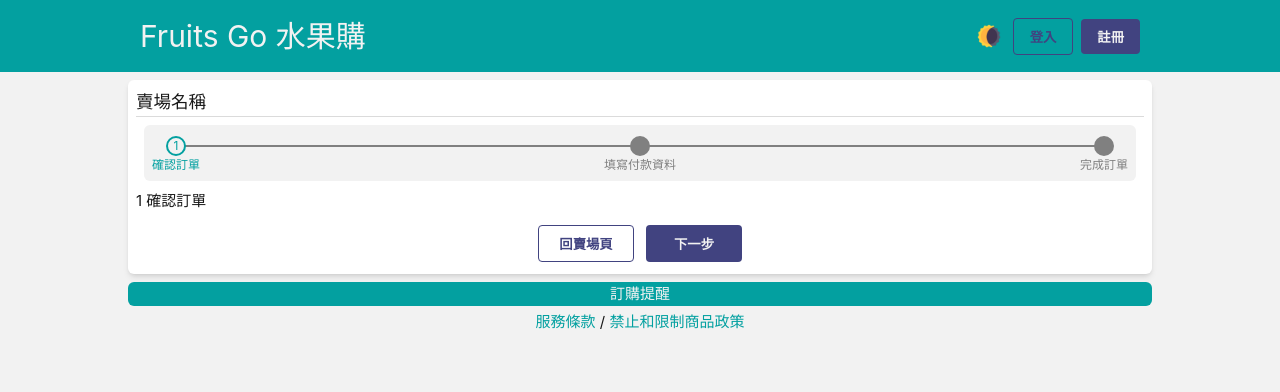
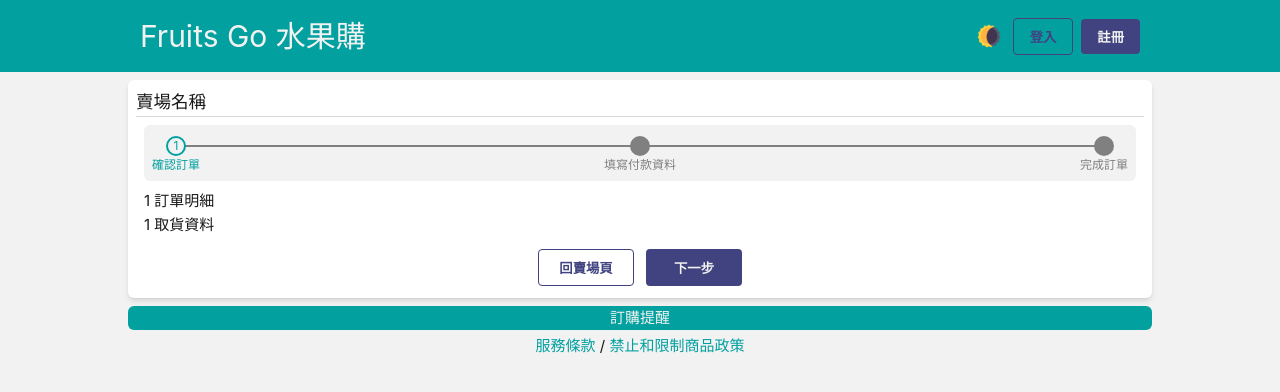
Before and after one commit to Joy-Chang-2021/FruitsGoCart, a Vue app: page /Cart in a window 1280 px wide. Shown: the top 392 px of the page. Built offline with nearby package versions, Linux system fonts and the light colour scheme.

Commit message:
docs: 修改部分檔案名稱；feat: 訂單表格 (OrderList／OrderShipping／OrderRecipient) 初步框架

```diff
--- /dev/null
+++ b/src/components/OrderList.vue
@@ -0,0 +1,14 @@
+<template>
+  <div>{{ checkoutState }} 訂單明細</div>
+</template>
+
+<script>
+export default {
+  props: {
+    checkoutState: {
+      type: Number,
+      require: true
+    }
+  }
+}
+</script>
--- /dev/null
+++ b/src/components/OrderRecipient.vue
@@ -0,0 +1,14 @@
+<template>
+  <div>{{ checkoutState }} 訂購人/收件人資料</div>
+</template>
+
+<script>
+export default {
+  props: {
+    checkoutState: {
+      type: Number,
+      require: true
+    }
+  }
+}
+</script>
--- /dev/null
+++ b/src/components/OrderShipping.vue
@@ -0,0 +1,14 @@
+<template>
+  <div>{{ checkoutState }} 取貨資料</div>
+</template>
+
+<script>
+export default {
+  props: {
+    checkoutState: {
+      type: Number,
+      require: true
+    }
+  }
+}
+</script>
--- a/src/components/PaymentForm.vue
+++ /dev/null
@@ -1,16 +0,0 @@
-<template>
-  <div v-show="checkoutState === 1">{{ checkoutState }} 確認訂單</div>
-  <div v-show="checkoutState === 2">{{ checkoutState }} 付款資料</div>
-  <div v-show="checkoutState === 3">{{ checkoutState }} 完成訂單</div>
-</template>
-
-<script>
-export default {
-  props: {
-    checkoutState: {
-      type: Number,
-      require: true
-    }
-  }
-}
-</script>
--- a/src/views/Cart.vue
+++ b/src/views/Cart.vue
@@ -1,6 +1,8 @@
 <script setup>
-import PaymentState from "../components/PaymentState.vue";
-import PaymentForm from "../components/PaymentForm.vue"
+import CartState from "../components/CartState.vue";
+import OrderList from "../components/OrderList.vue";
+import OrderShipping from "../components/OrderShipping.vue";
+import OrderRecipient from "../components/OrderRecipient.vue";
 let shopInfo = {
   name: "賣場名稱",
   description: "Lorem ipsum dolor sit amet, consectetur adipisicing elit. Blanditiisitaquequodpraesentiumexplicaboincidunt? Dolores beatae nam at sed dolorum ratione dolorem nisi velit cum. Lorem ipsum dolor sit amet, consectetur adipisicing elit. Blanditiisitaquequodpraesentiumexplicaboincidunt? Dolores beatae nam at sed dolorum ratione dolorem nisi velit cum."
@@ -13,9 +15,22 @@ let shopInfo = {
     <h3 class="pt-2 ">{{ shopInfo.name }}</h3>
     <hr />
     <!-- 顯示付帳流程的狀態 -->
-    <PaymentState :checkoutState="checkoutState"/>
+    <CartState :checkoutState="checkoutState"/>
     <!-- 顯示付帳的詳細內容 -->
-    <PaymentForm :checkoutState="checkoutState"/>
+    <div class="flex flex-col mx-2">
+      <!-- 訂單明細 -->
+      <OrderList
+        :class="[{'order-3': checkoutState === 3}]"
+        :checkoutState="checkoutState"/>
+      <!-- 取貨資料：付款方式、取貨方式 -->
+      <OrderShipping
+        :class="[{'hidden': checkoutState === 2}]"
+        :checkoutState="checkoutState"/>
+      <!-- 訂購人/取貨人資料 -->
+      <OrderRecipient
+        :class="[{'hidden': checkoutState === 1}]"
+        :checkoutState="checkoutState"/>
+    </div>
     <!-- 上一頁、下一頁：控制付帳流程步驟及狀態 -->
     <div class="py-3 flex justify-center">
       <RouterLink to="/" class="no-underline">
@@ -39,11 +54,19 @@ let shopInfo = {
       </button>
       <button
         v-show="checkoutState === 2"
+        @click="++checkoutState"
         class="btn btn-theme ml-3 w-24">
         送出結帳
       </button>
+      <button
+        v-show="checkoutState === 3"
+        @click="--checkoutState"
+        class="btn btn-theme w-24">
+        列印本頁
+      </button>
     </div>
   </main>
+  <!-- 頁腳 -->
   <footer class="mx-2 my-1 text-center">
     <!-- 訂購提醒 -->
     <div class="max-w-screen-lg mx-auto mb-1">
--- a/src/views/Index.vue
+++ b/src/views/Index.vue
@@ -1,7 +1,7 @@
 <script setup>
 import IndexProducts from "../components/IndexProducts.vue"
-import Statement from "../components/Statement.vue"
-import Footer from "../components/Footer.vue"
+import IndexStatement from "../components/IndexStatement.vue"
+import IndexFooter from "../components/IndexFooter.vue"
 let shopInfo = {
   name: "賣場名稱",
   description: "Lorem ipsum dolor sit amet, consectetur adipisicing elit. Blanditiisitaquequodpraesentiumexplicaboincidunt? Dolores beatae nam at sed dolorum ratione dolorem nisi velit cum. Lorem ipsum dolor sit amet, consectetur adipisicing elit. Blanditiisitaquequodpraesentiumexplicaboincidunt? Dolores beatae nam at sed dolorum ratione dolorem nisi velit cum."
@@ -39,6 +39,6 @@ let shopInfo = {
     <IndexProducts />
   </main>
   <!-- 賣場聲明、頁腳 -->
-  <Statement />
-  <Footer />
+  <IndexStatement />
+  <IndexFooter />
 </template>
```
Also changed, not shown: src/components/CartState.vue (renamed from src/components/PaymentState.vue), src/components/IndexFooter.vue (renamed from src/components/Footer.vue), src/components/IndexStatement.vue (renamed from src/components/Statement.vue).
